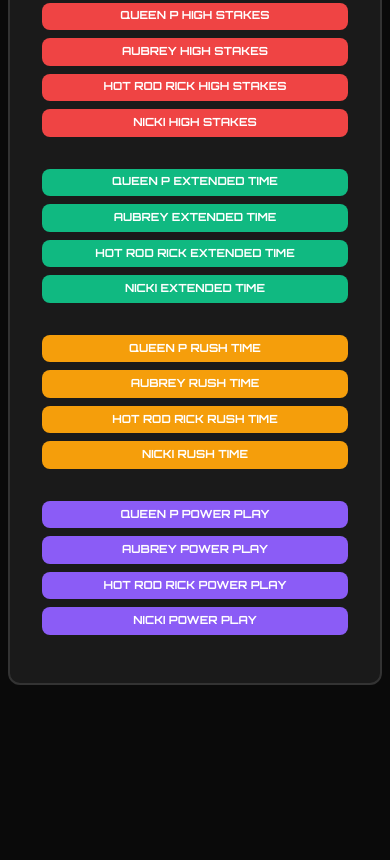
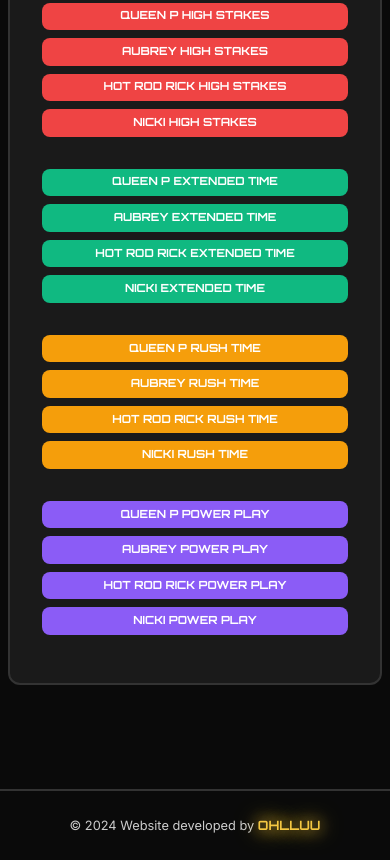
Before and after one commit to Ohlluu/ww, a plain HTML site: page index.html in a window 390 px wide. Shown: the part 2709-3569 px from the top of the page. Before the commit the page ends 3450 px from the top, so only its background shows below. Drawn offline with Linux system fonts and the light colour scheme.

Commit message:
Add animated footer with Ohlluu branding and website link
- Added footer section with copyright notice and developer credit
- Created animated Ohlluu link with multiple eye-catching effects:
  • Continuous pulse-glow animation with golden text shadow
  • Gradient border animation on hover with rainbow colors
  • Scale transformation and enhanced glow on hover
- Link opens in new tab to https://ohlluu.github.io/Ohlluu/
- Responsive design with smaller text on mobile devices
- Footer styled to match site theme with proper spacing and borders

🤖 Generated with [Claude Code](https://claude.ai/code)

Co-Authored-By: Claude <noreply@anthropic.com>

```diff
--- a/index.html
+++ b/index.html
@@ -431,6 +431,13 @@
 
     </main>
 
+    <!-- Footer -->
+    <footer class="footer">
+        <div class="footer-content">
+            <p class="copyright">© 2024 Website developed by <a href="https://ohlluu.github.io/Ohlluu/" target="_blank" class="ohlluu-link">Ohlluu</a></p>
+        </div>
+    </footer>
+
     <!-- Winner Modal -->
     <div class="modal" id="winnerModal">
         <div class="modal-content">
--- a/style.css
+++ b/style.css
@@ -1454,3 +1454,92 @@ body {
         font-size: 0.7rem;
     }
 }
+
+/* Footer */
+.footer {
+    background: var(--dark-bg);
+    border-top: 2px solid var(--border-color);
+    padding: var(--space-lg);
+    text-align: center;
+    margin-top: var(--space-xl);
+}
+
+.footer-content {
+    max-width: 1200px;
+    margin: 0 auto;
+}
+
+.copyright {
+    font-family: 'Inter', sans-serif;
+    font-size: 0.9rem;
+    color: var(--text-secondary);
+    margin: 0;
+}
+
+.ohlluu-link {
+    color: var(--accent-gold);
+    text-decoration: none;
+    font-family: 'Orbitron', monospace;
+    font-weight: 700;
+    text-transform: uppercase;
+    position: relative;
+    transition: all 0.3s ease;
+    animation: pulse-glow 2s ease-in-out infinite;
+}
+
+.ohlluu-link:hover {
+    color: white;
+    text-shadow: 0 0 10px var(--accent-gold), 0 0 20px var(--accent-gold);
+    transform: scale(1.05);
+}
+
+.ohlluu-link:before {
+    content: '';
+    position: absolute;
+    top: -2px;
+    left: -4px;
+    right: -4px;
+    bottom: -2px;
+    background: linear-gradient(45deg, var(--accent-gold), var(--hot-pink), var(--accent-red), var(--accent-gold));
+    background-size: 400% 400%;
+    border-radius: 3px;
+    z-index: -1;
+    opacity: 0;
+    animation: gradient-border 3s ease infinite;
+    transition: opacity 0.3s ease;
+}
+
+.ohlluu-link:hover:before {
+    opacity: 0.3;
+}
+
+@keyframes pulse-glow {
+    0%, 100% {
+        text-shadow: 0 0 5px var(--accent-gold);
+        transform: scale(1);
+    }
+    50% {
+        text-shadow: 0 0 15px var(--accent-gold), 0 0 25px var(--accent-gold);
+        transform: scale(1.02);
+    }
+}
+
+@keyframes gradient-border {
+    0%, 100% {
+        background-position: 0% 50%;
+    }
+    50% {
+        background-position: 100% 50%;
+    }
+}
+
+/* Footer responsive */
+@media (max-width: 768px) {
+    .footer {
+        padding: var(--space-md);
+    }
+
+    .copyright {
+        font-size: 0.8rem;
+    }
+}
```
